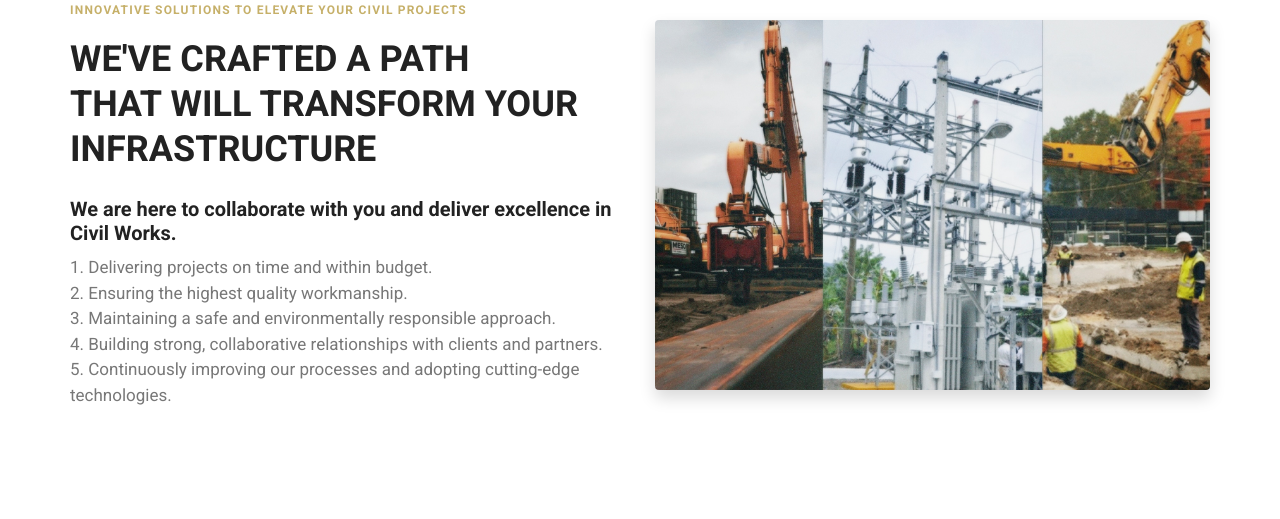
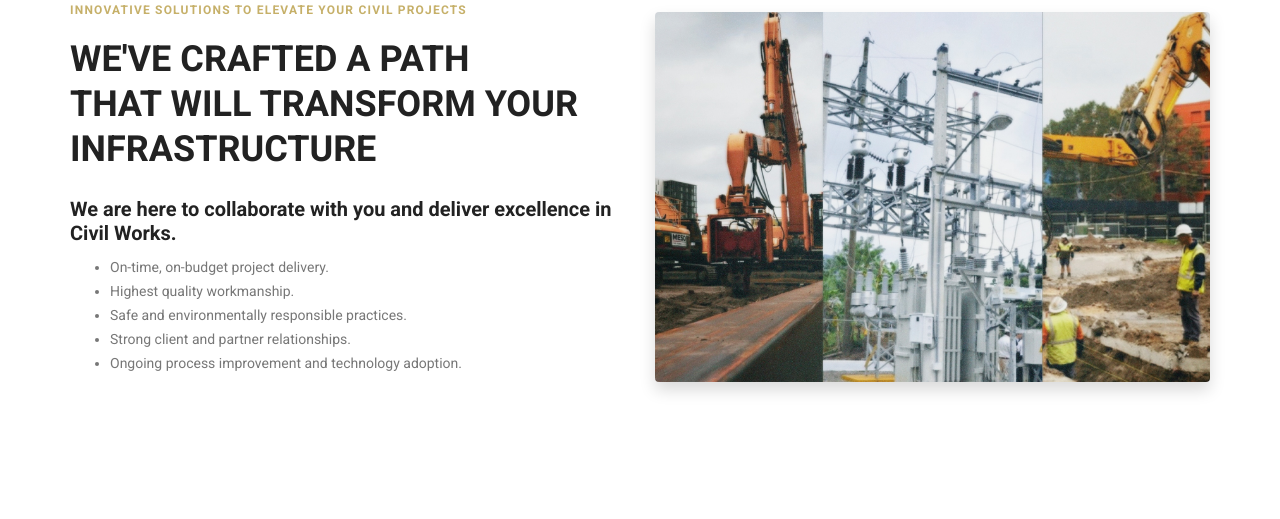
Before and after one commit to phisoft/mongis-web, a website: page index.html in a window 1280 px wide. Shown: the part 2986-3505 px from the top of the page. Drawn offline with Linux system fonts and the light colour scheme; some packages are replaced by stand-ins of ours.

Commit message:
update commitment wording

```diff
--- a/index.html
+++ b/index.html
@@ -348,11 +348,14 @@
 						<h6>Innovative Solutions to Elevate Your Civil Projects</h6>
 						<h3>We've crafted a path <br />that will transform your infrastructure</h3>
 						<h5>We are here to collaborate with you and deliver excellence in Civil Works.</h5>
-						<p>1. Delivering projects on time and within budget.</p>
-						<p>2. Ensuring the highest quality workmanship.</p>
-						<p>3. Maintaining a safe and environmentally responsible approach.</p>
-						<p>4. Building strong, collaborative relationships with clients and partners.</p>
-						<p>5. Continuously improving our processes and adopting cutting-edge technologies.</p>
+						<ul>
+							<li>On-time, on-budget project delivery.</li>
+							<li>Highest quality workmanship.</li>
+							<li>Safe and environmentally responsible practices.</li>
+							<li>Strong client and partner relationships.</li>
+							<li>Ongoing process improvement and technology adoption.</li>
+						</ul>
+
 						<!-- <a class="main_btn" href="#">Get Started Now</a> -->
 					</div>
 				</div>
```
